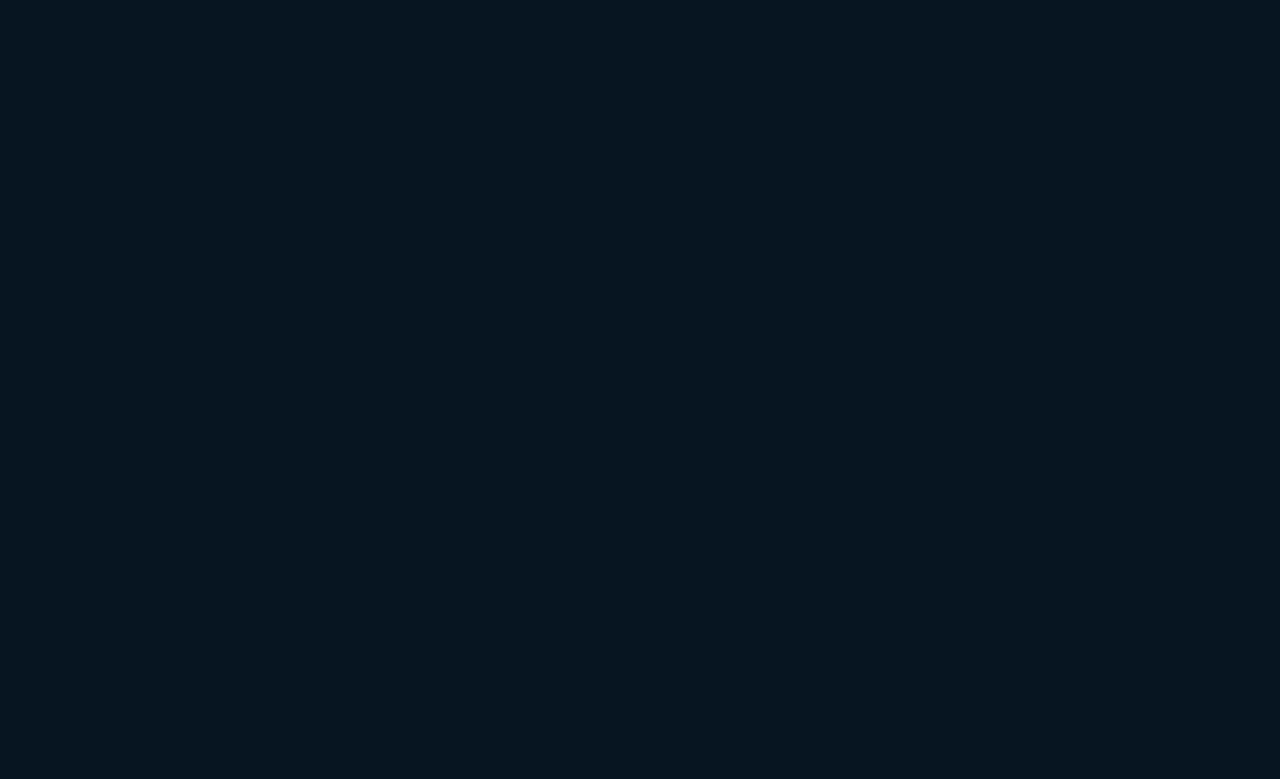
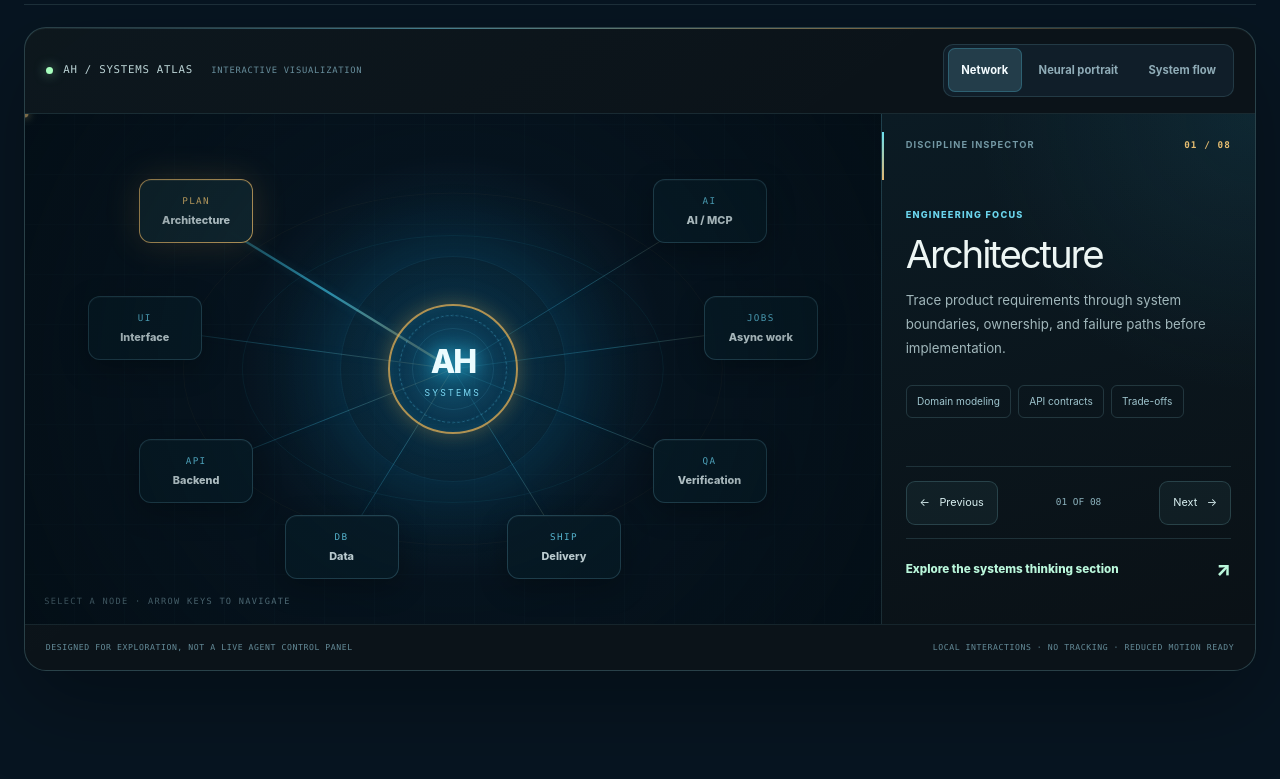
Before and after one commit to rahman-997/portfolio, a Next.js app: page / in a window 1280 px wide. Shown: the part 6807-7586 px from the top of the page. Built offline with nearby package versions, Linux system fonts and the light colour scheme.

Commit message:
revert(perf): restore Atlas visibility in full-page captures after visual regression

```diff
--- a/app/experience/experience.module.css
+++ b/app/experience/experience.module.css
@@ -796,14 +796,3 @@
    in both themes; transparency/backdrop blur made contrast non-deterministic. */
 .header{background:var(--canvas)}
 .brandText strong{color:var(--ink)}
-
-
-/* Defer layout/paint for the below-the-fold interactive Atlas only.
-   DOM, SEO content and keyboard navigation remain present; the browser
-   renders the section normally when it approaches the viewport. */
-@supports (content-visibility: auto) {
-  .atlasSection {
-    content-visibility: auto;
-    contain-intrinsic-size: auto 1120px;
-  }
-}
```
